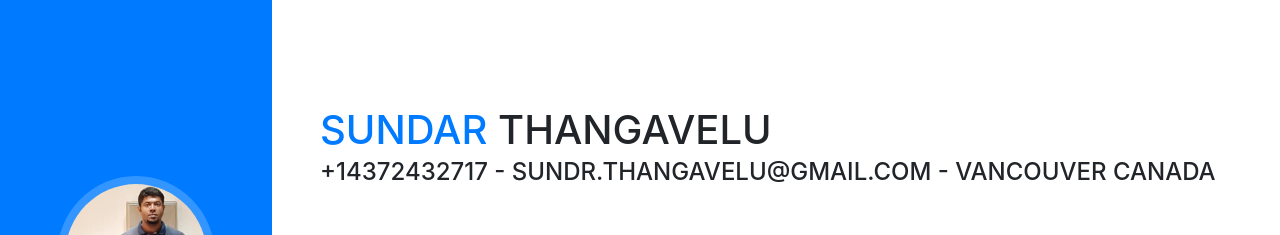
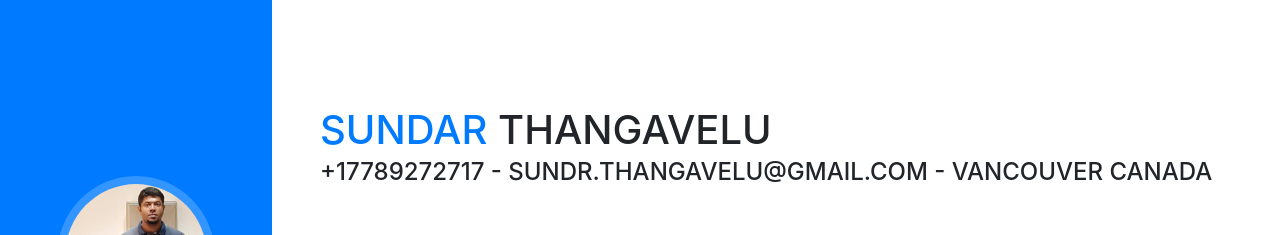
Before and after one commit to sundarthangavelu/sundarthangavelu.github.io, a website with bundled scripts: page index.html in a window 1280 px wide. Shown: the top 235 px of the page. Built offline with nearby package versions, Linux system fonts and the light colour scheme; a web font is replaced by a local one.

Commit message:
Update index.html

```diff
--- a/index.html
+++ b/index.html
@@ -70,7 +70,7 @@
             <span class="text-primary">SUNDAR</span>
 			THANGAVELU
           </h1>
-          <div class="subheading mb-5">+14372432717 -  sundr.thangavelu@gmail.com -   Vancouver  Canada<!-- · -->
+          <div class="subheading mb-5">+17789272717 -  sundr.thangavelu@gmail.com -   Vancouver  Canada<!-- · -->
             <!--<a href="mailto:name@email.com">name@email.com</a> -->
           </div>
           <p class="lead mb-5" style="text-align:justify"><b>Senior QA Lead</b> with more than 10+ years of experience in software testing including Performance and Automation.</p>
```
